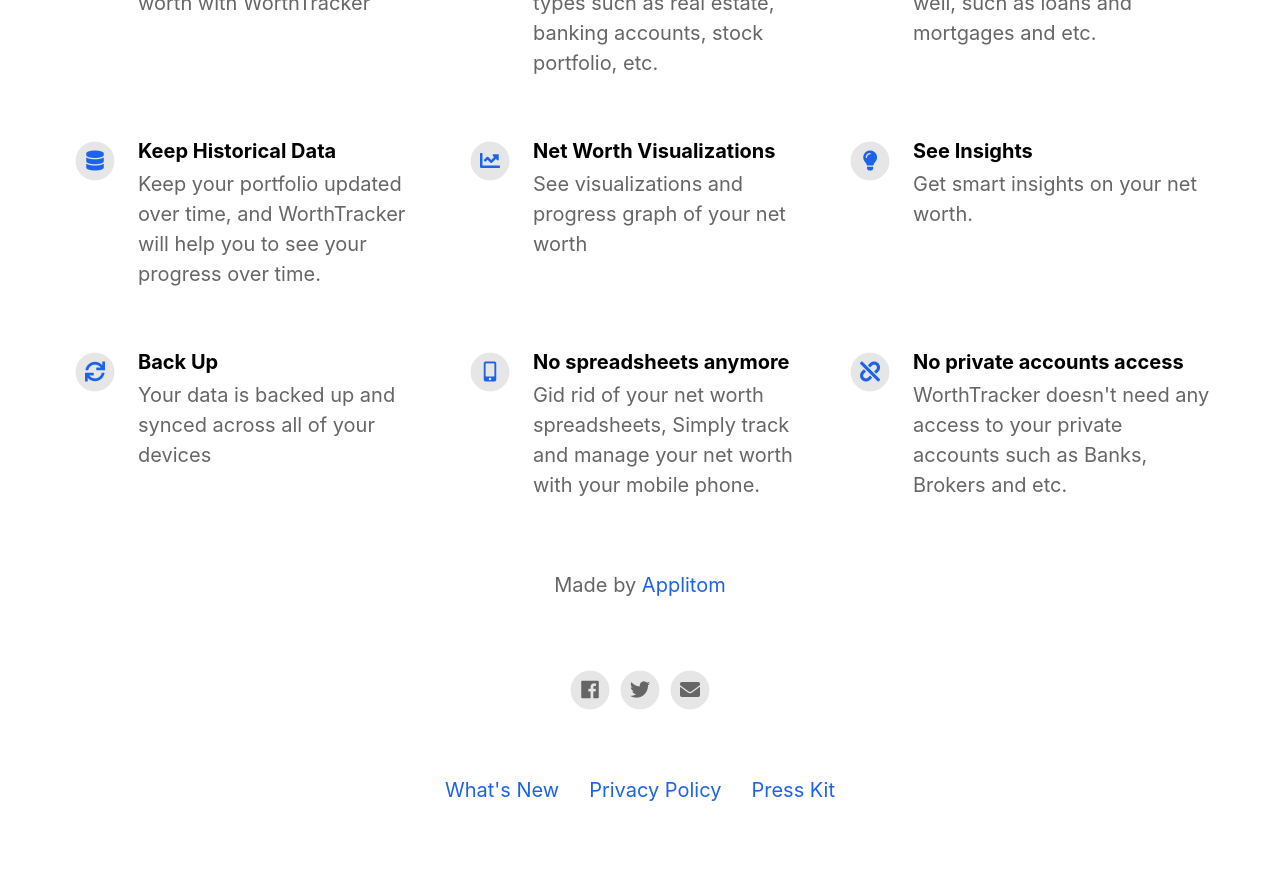
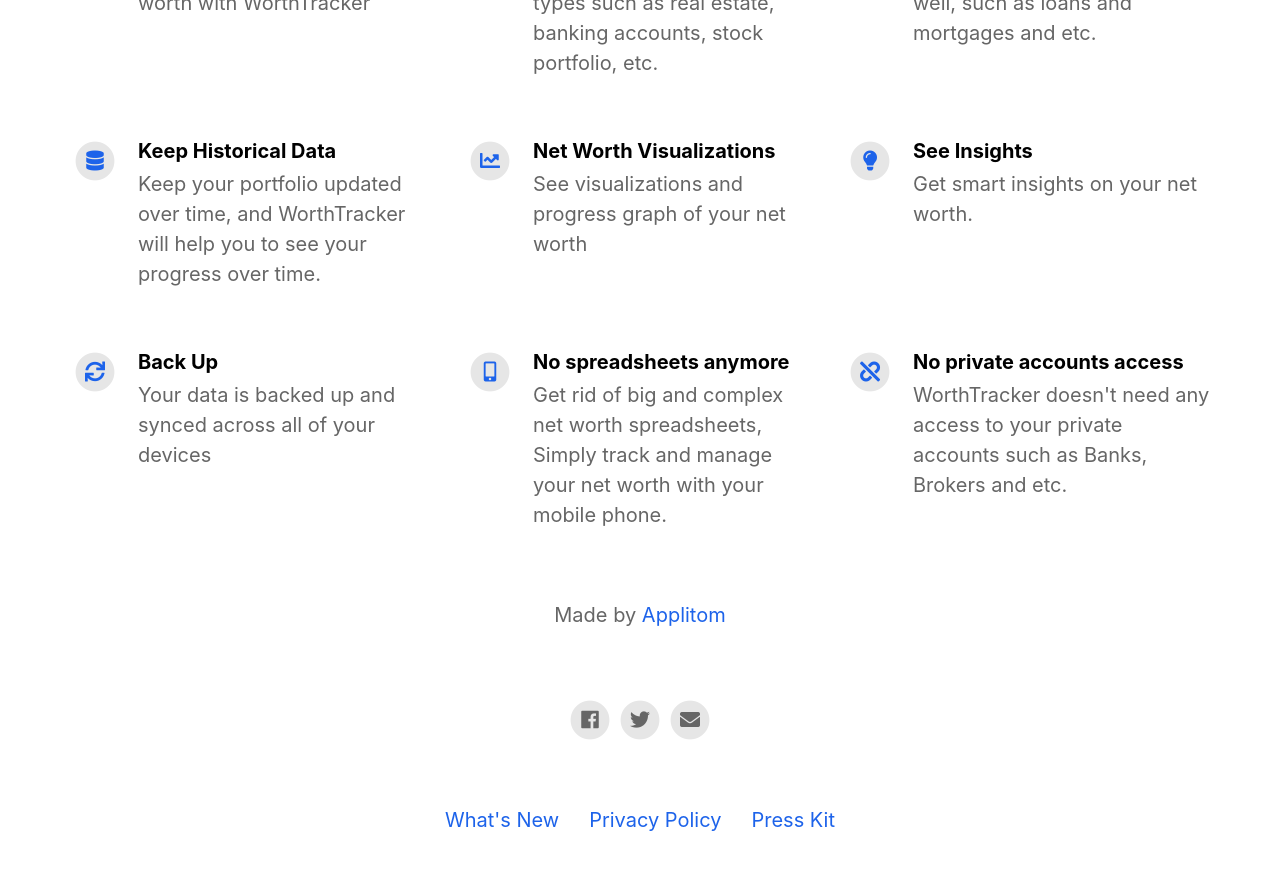
Before and after one commit to WorthTracker/worthtracker.github.io, a Jekyll site: the page built from index.html, in a window 1280 px wide and 900 px high, scrolled down 1154 px. Shown: the top 870 px of the window. Built offline with Jekyll 4.4.1, drawn with Linux system fonts in a browser that asks for light colours; nearby versions of some CDN libraries.

Commit message:
Update features

```diff
--- a/_config.yml
+++ b/_config.yml
@@ -62,7 +62,7 @@
     fontawesome_icon_name                 : sync
 
   - title                                 : No spreadsheets anymore
-    description                           : Gid rid of your net worth spreadsheets, Simply track and manage your net worth with your mobile phone.
+    description                           : Get rid of big and complex net worth spreadsheets, Simply track and manage your net worth with your mobile phone.
     fontawesome_icon_name                 : mobile-alt
 
   - title                                 : No private accounts access
```
